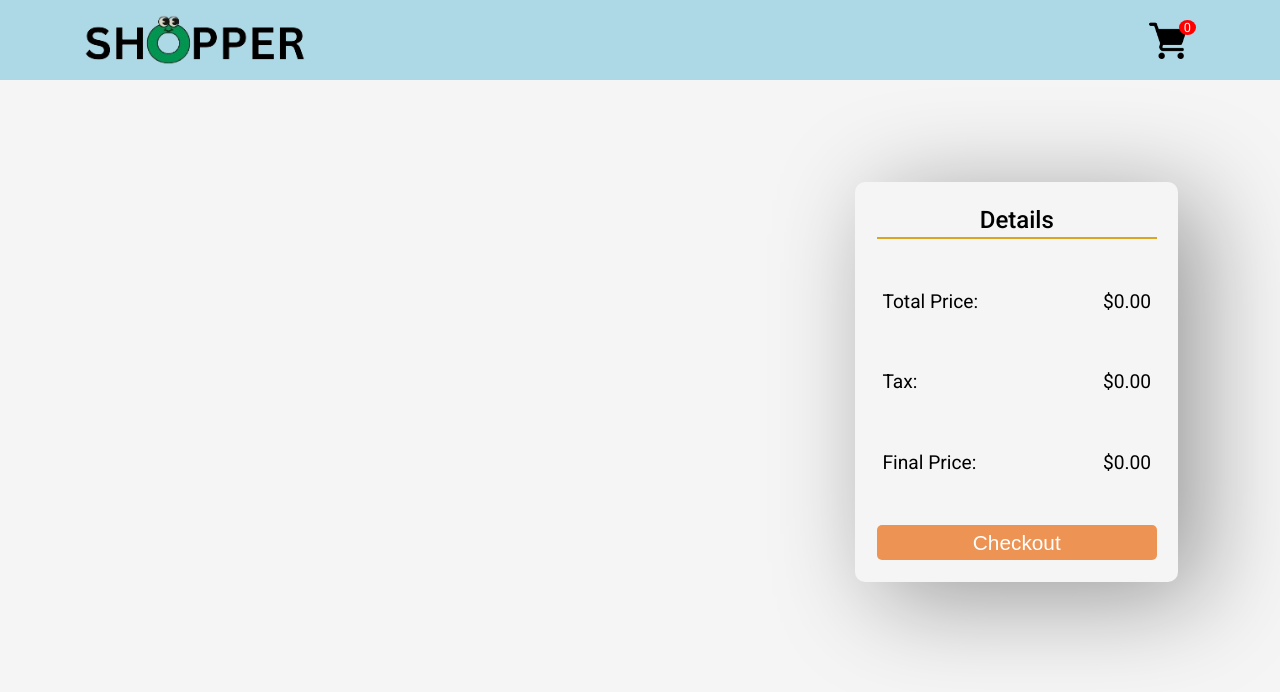
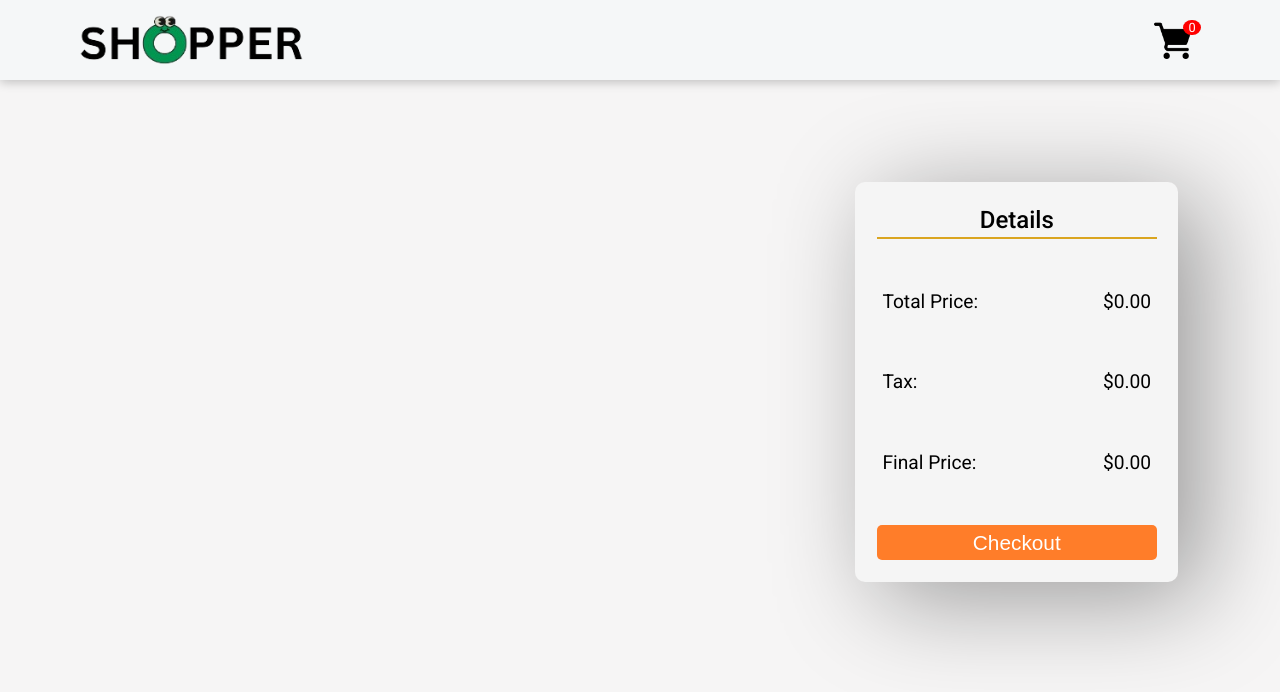
Before and after one commit to ajais-25/Shopper, a React (Vite) app: page /cart in a window 1280 px wide. Shown: the top 692 px of the page. Built offline with nearby package versions, Linux system fonts and the light colour scheme.

Commit message:
change some css

```diff
--- a/src/components/Navbar/Navbar.css
+++ b/src/components/Navbar/Navbar.css
@@ -1,5 +1,6 @@
 .navbar {
-    background-color: lightblue;
+    background-color: #F5F7F8;
+    /* background-color: #EBF4F6; */
     position: fixed;
     top: 0;
     left: 0;
@@ -9,7 +10,8 @@
     justify-content: space-between;
     align-items: center;
     height: 80px;
-    padding: 0 calc(5% + 20px);
+    box-shadow: 0 2px 10px rgba(0, 0, 0, 0.23);
+    padding: 0 6.2%;
 }
 
 .logo-container {
--- a/src/pages/Cart/Cart.css
+++ b/src/pages/Cart/Cart.css
@@ -175,7 +175,7 @@
 }
 
 .checkout-btn {
-    background-color: #ED9455;
+    background-color: #FF7D29;
     border: none;
     border-radius: 5px;
     color: white;
@@ -183,4 +183,13 @@
     font-size: 1.3rem;
     width: 100%;
     padding: 2%;
+    transition: background-color 0.3s;
 }
+
+.checkout-btn:hover {
+    background-color: #ff7f29b1;
+}
+
+.checkout-btn:active {
+    background-color: #ff7f2984;
+}
--- a/src/pages/Details/Details.css
+++ b/src/pages/Details/Details.css
@@ -69,9 +69,18 @@
 .details-add-to-cart-btn {
     padding: 10px 20px;
     font-size: 1.2rem;
-    background-color: #ED9455;
+    background-color: #FF7D29;
     color: white;
     border: none;
     cursor: pointer;
     border-radius: 5px;
+    transition: background-color 0.3s;
 }
+
+.details-add-to-cart-btn:hover {
+    background-color: #ff7f29b1;
+}
+
+.details-add-to-cart-btn:active {
+    background-color: #ff7f2984;
+}
--- a/src/pages/Shop/Shop.css
+++ b/src/pages/Shop/Shop.css
@@ -9,7 +9,7 @@ body {
     width: 100vw;
     font-family: "Roboto", sans-serif;
     overflow-x: hidden;
-    background-color: #f5f5f5;
+    background-color: #F6F5F5;
 }
 
 .shop-products {
@@ -75,11 +75,20 @@ body {
 }
 
 .product-bottom button {
-    background-color: #ED9455;
+    background-color: #FF7D29;
     border: none;
     border-radius: 5px;
     color: white;
     cursor: pointer;
     font-size: 1.1rem;
     padding: 10px;
+    transition: background-color 0.3s;
 }
+
+.product-bottom button:hover {
+    background-color: #ff7f29b1;
+}
+
+.product-bottom button:active {
+    background-color: #ff7f2984;
+}
```
